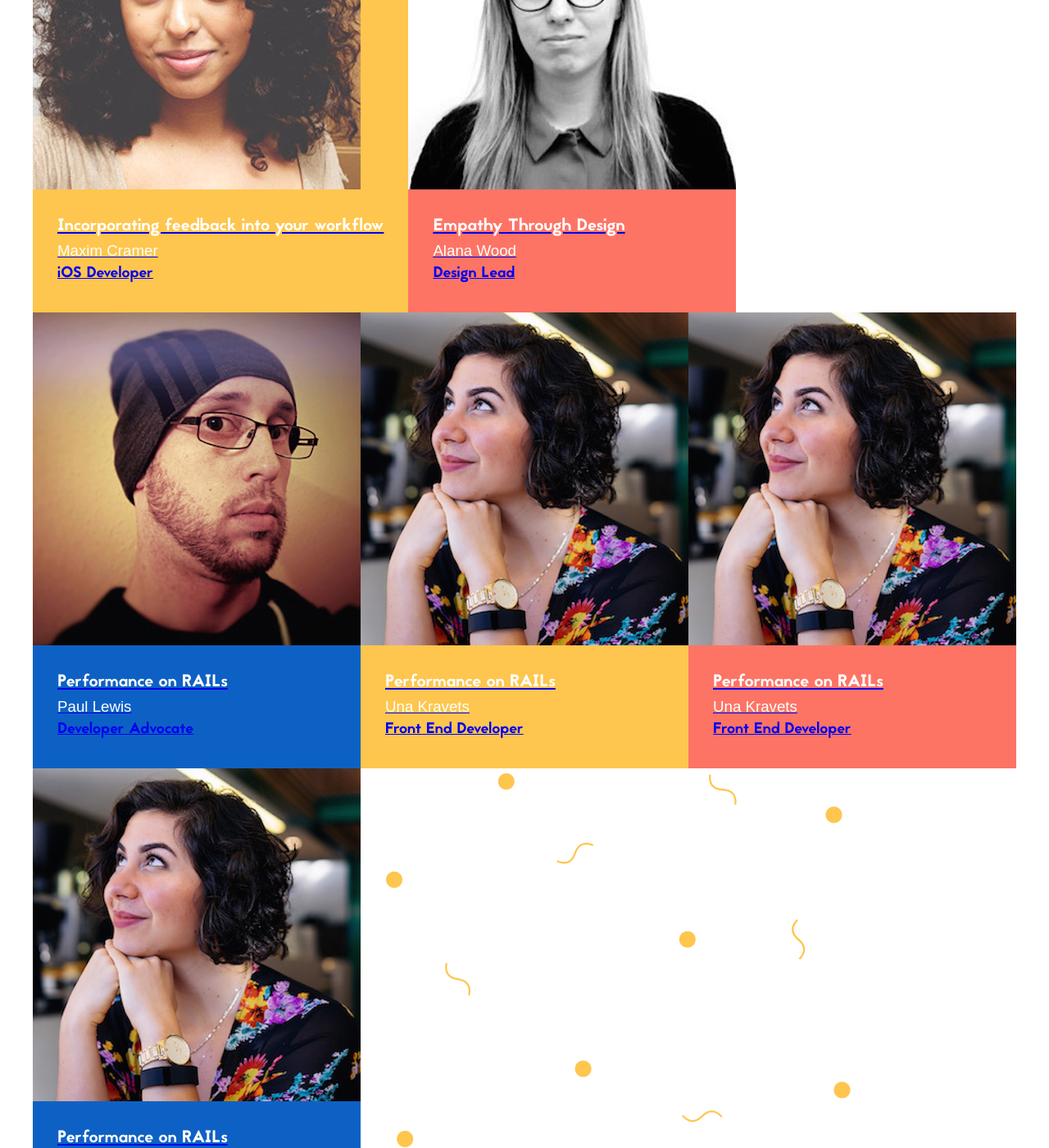
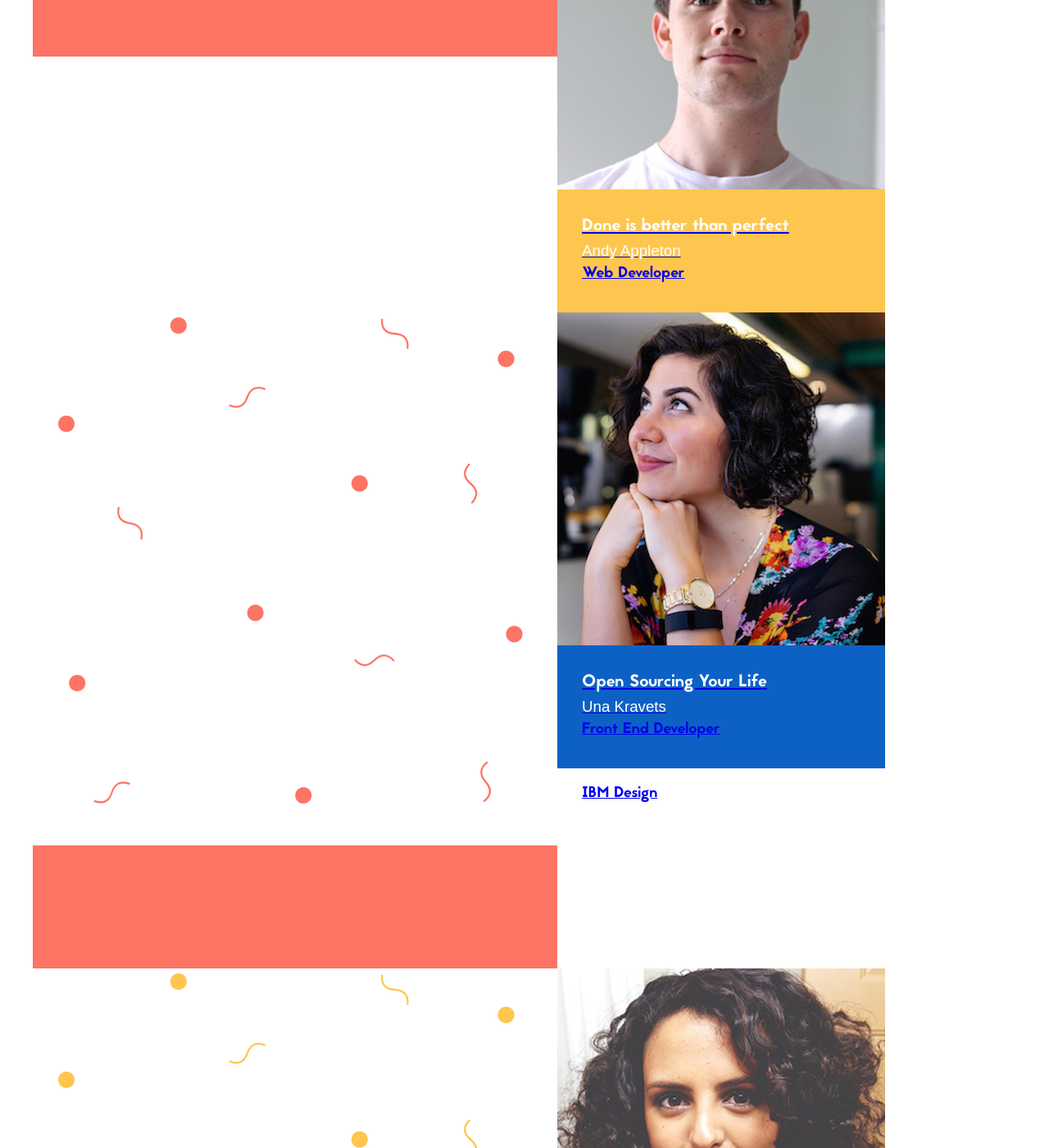
Before and after one commit to Sambillingham/beyond, a Jekyll site: the page built from index.html, in a window 1280 px wide and 1400 px high, scrolled down 4452 px. Shown: the whole window at 82% size. Built offline with Jekyll 4.4.1, drawn with Linux system fonts in a browser that asks for light colours; some web fonts are replaced; some of the changed text lies outside the part shown.

Commit message:
:art: update speakers on index and use spacer for coming soon slots

```diff
--- a/index.html
+++ b/index.html
@@ -44,7 +44,7 @@
     <div class="speaker__info">
       <h2 class="speaker__title">Becoming a Better CSS Developer</h2>
       <h3 class="speaker__name">Harry Roberts</h3>
-      <h3 class="speaker__position">Founder</h3>
+      <h3 class="speaker__position">Consultant Front-End Architect</h3>
       <h3 class="speaker__company">CSS Wizardry</h3>
     </div>
   </a>
@@ -55,17 +55,13 @@
       <h2 class="speaker__title">Asking For More</h2>
       <h3 class="speaker__name">Alice Bartlett</h3>
       <h3 class="speaker__position">Senior Developer</h3>
-      <h3 class="speaker__company">Gorvernment Digital Service</h3>
+      <h3 class="speaker__company">Government Digital Service</h3>
     </div>
   </a>
 
-  <a href="/schedule.html#anchor-andy" class="speaker">
-    <img class="speaker__image" src="img/speaker-andy-appleton.jpg">
+  <a href="#" class="speaker speaker--coming-soon">
+    <img class="speaker__image" src="img/speaker-coming-soon-top.png">
     <div class="speaker__info">
-      <h2 class="speaker__title">Talk Title: Done is better than perfect</h2>
-      <h3 class="speaker__name">Andy Appleton</h3>
-      <h3 class="speaker__position">Developer</h3>
-      <h3 class="speaker__company">Heroku</h3>
     </div>
   </a>
 
@@ -74,66 +70,31 @@
     <div class="speaker__info">
       <h2 class="speaker__title">Talk Title: Coming Soon</h2>
       <h3 class="speaker__name">Linda Liukas</h3>
-      <h3 class="speaker__position">Co-Founder</h3>
-      <h3 class="speaker__company">Rails Girls</h3>
+      <h3 class="speaker__position">Author</h3>
+      <h3 class="speaker__company">Hello Ruby</h3>
     </div>
   </a>
 
-  <a href="/schedule.html#anchor-maxim" class="speaker">
-    <img class="speaker__image" src="img/speaker-maxim-cramer.jpg">
+  <a href="/schedule.html#anchor-andy" class="speaker">
+    <img class="speaker__image" src="img/speaker-andy-appleton.jpg">
     <div class="speaker__info">
-      <h2 class="speaker__title">Incorporating feedback into your workflow</h2>
-      <h3 class="speaker__name">Maxim Cramer</h3>
-      <h3 class="speaker__position">iOS Developer</h3>
-      <h3 class="speaker__company">SwiftKey</h3>
+      <h2 class="speaker__title">Done is better than perfect</h2>
+      <h3 class="speaker__name">Andy Appleton</h3>
+      <h3 class="speaker__position">Web Developer</h3>
+      <h3 class="speaker__company">Heroku</h3>
     </div>
   </a>
 
-
-  <a href="/schedule.html#anchor-alana" class="speaker">
-    <img class="speaker__image" src="img/speaker-alana-wood.jpg">
+  <a href="#" class="speaker speaker--coming-soon">
+    <img class="speaker__image" src="img/speaker-coming-soon-top.png">
     <div class="speaker__info">
-      <h2 class="speaker__title">Empathy Through Design</h2>
-      <h3 class="speaker__name">Alana Wood</h3>
-      <h3 class="speaker__position">Design Lead</h3>
-      <h3 class="speaker__company">ustwo</h3>
-    </div>
-  </a>
-
-  <a href="/schedule.html#anchor-paul" class="speaker">
-    <img class="speaker__image" src="img/speaker-paul-lewis.jpg">
-    <div class="speaker__info">
-      <h2 class="speaker__title">Performance on RAILs</h2>
-      <h3 class="speaker__name">Paul Lewis</h3>
-      <h3 class="speaker__position">Developer Advocate</h3>
-      <h3 class="speaker__company">Google</h3>
     </div>
   </a>
 
   <a href="/schedule.html#anchor-una" class="speaker">
     <img class="speaker__image" src="img/speaker-una-kravets.jpg">
     <div class="speaker__info">
-      <h2 class="speaker__title">Performance on RAILs</h2>
-      <h3 class="speaker__name">Una Kravets</h3>
-      <h3 class="speaker__position">Front End Developer</h3>
-      <h3 class="speaker__company">IBM Design</h3>
-    </div>
-  </a>
-
-  <a href="/schedule.html#anchor-una" class="speaker">
-    <img class="speaker__image" src="img/speaker-una-kravets.jpg">
-    <div class="speaker__info">
-      <h2 class="speaker__title">Performance on RAILs</h2>
-      <h3 class="speaker__name">Una Kravets</h3>
-      <h3 class="speaker__position">Front End Developer</h3>
-      <h3 class="speaker__company">IBM Design</h3>
-    </div>
-  </a>
-
-  <a href="/schedule.html#anchor-una" class="speaker">
-    <img class="speaker__image" src="img/speaker-una-kravets.jpg">
-    <div class="speaker__info">
-      <h2 class="speaker__title">Performance on RAILs</h2>
+      <h2 class="speaker__title">Open Sourcing Your Life</h2>
       <h3 class="speaker__name">Una Kravets</h3>
       <h3 class="speaker__position">Front End Developer</h3>
       <h3 class="speaker__company">IBM Design</h3>
@@ -146,13 +107,39 @@
     </div>
   </a>
 
-  <a href="/schedule.html#anchor-una" class="speaker">
-    <img class="speaker__image" src="img/speaker-una-kravets.jpg">
+  <a href="/schedule.html#anchor-maxim" class="speaker">
+    <img class="speaker__image" src="img/speaker-maxim-cramer.jpg">
+    <div class="speaker__info">
+      <h2 class="speaker__title">Users! Now what?</h2>
+      <h3 class="speaker__name">Maxim Cramer</h3>
+      <h3 class="speaker__position">iOS Developer</h3>
+      <h3 class="speaker__company">SwiftKey</h3>
+    </div>
+  </a>
+
+  <a href="/schedule.html#anchor-paul" class="speaker">
+    <img class="speaker__image" src="img/speaker-paul-lewis.jpg">
     <div class="speaker__info">
       <h2 class="speaker__title">Performance on RAILs</h2>
-      <h3 class="speaker__name">Una Kravets</h3>
-      <h3 class="speaker__position">Front End Developer</h3>
-      <h3 class="speaker__company">IBM Design</h3>
+      <h3 class="speaker__name">Paul Lewis</h3>
+      <h3 class="speaker__position">Chrome Developer Relations</h3>
+      <h3 class="speaker__company">Google</h3>
+    </div>
+  </a>
+
+  <a href="#" class="speaker speaker--coming-soon">
+    <img class="speaker__image" src="img/speaker-coming-soon-top.png">
+    <div class="speaker__info">
+    </div>
+  </a>
+
+  <a href="/schedule.html#anchor-alana" class="speaker">
+    <img class="speaker__image" src="img/speaker-alana-wood.jpg">
+    <div class="speaker__info">
+      <h2 class="speaker__title">Coming soon</h2>
+      <h3 class="speaker__name">Alana Wood</h3>
+      <h3 class="speaker__position">Studio Design Lead</h3>
+      <h3 class="speaker__company">Ustwo</h3>
     </div>
   </a>
 
```
